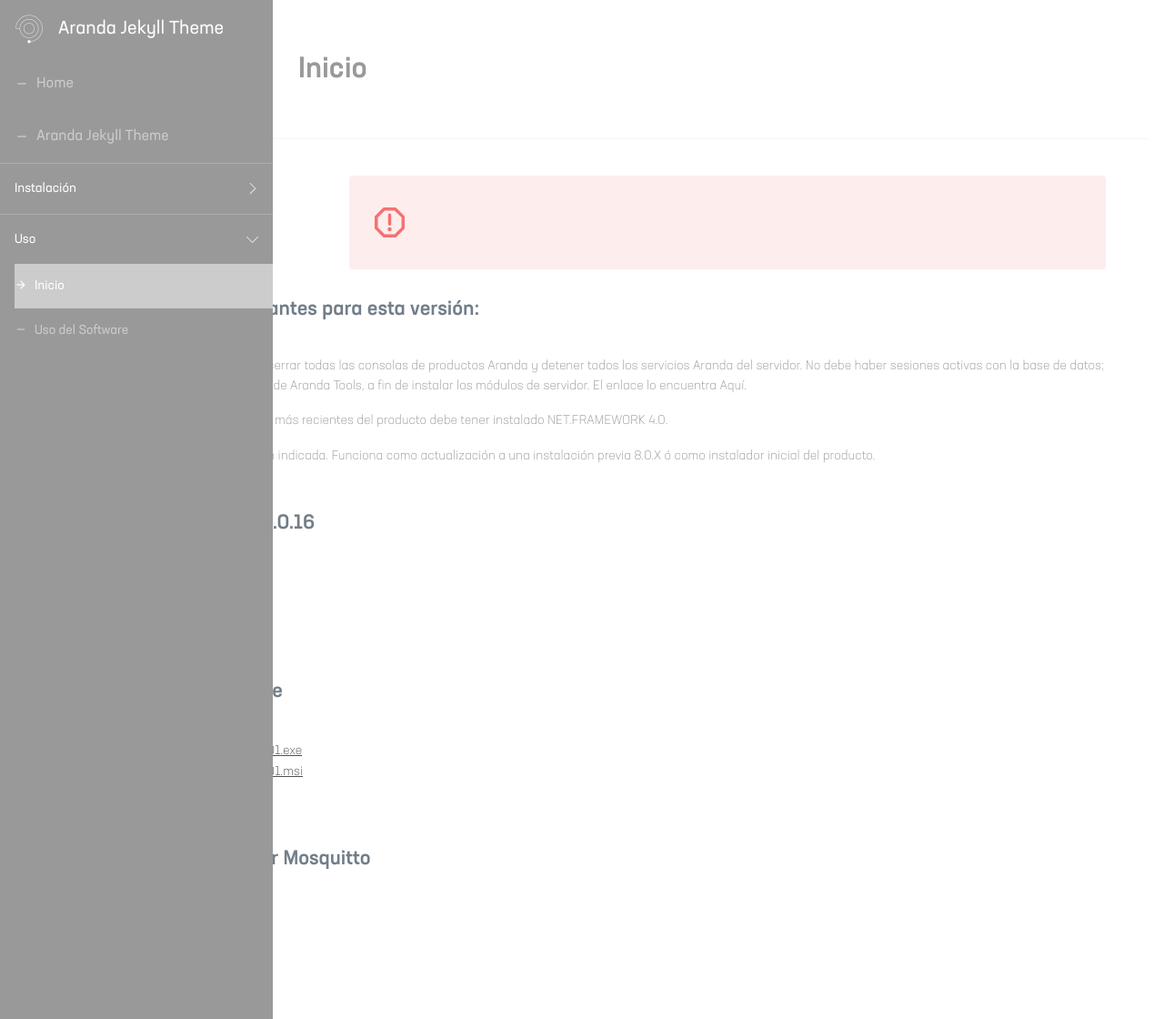
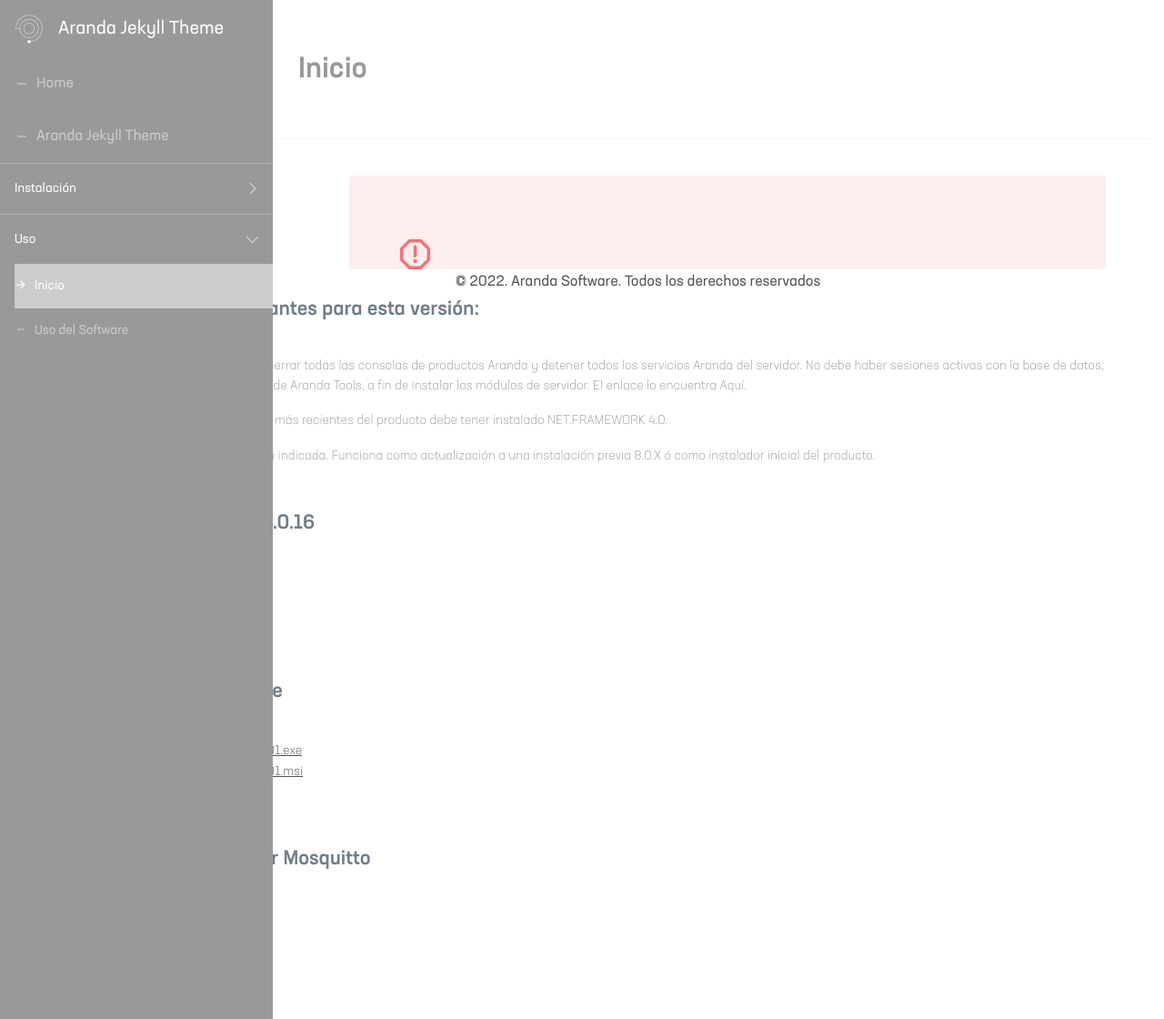
Before and after one commit to Nats85/Manuales-Aranda-Apis, a Jekyll site: the page built from docs/2.1-inicio.md, in a window 1280 px wide and 1120 px high. Shown: the whole window at 91% size. Built offline with Jekyll 4.4.1, drawn with Linux system fonts in a browser that asks for light colours.

Commit message:
Update alert_instaladores.html

```diff
--- a/_includes/alert_instaladores.html
+++ b/_includes/alert_instaladores.html
@@ -1,5 +1,6 @@
 <meta charset="utf-8">
-
-      <div class="icon"><img src="{{ site.baseurl }}/assets/images/ic_alert.svg"></div>
-
+    <div class="alert">
+        <div class="icon"><img src="{{ site.baseurl }}/assets/images/ic_alert.svg"></div>
+        <p class="alert">© 2022. Aranda Software. Todos los derechos reservados</p>
+    </div>
 </div>
```
